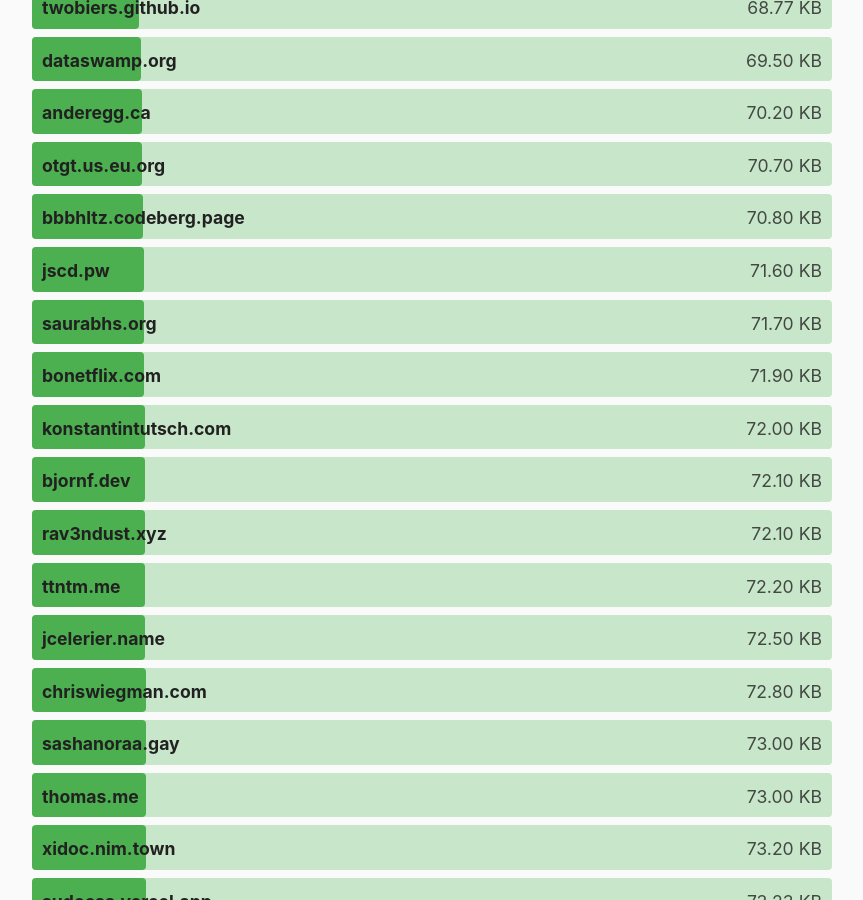
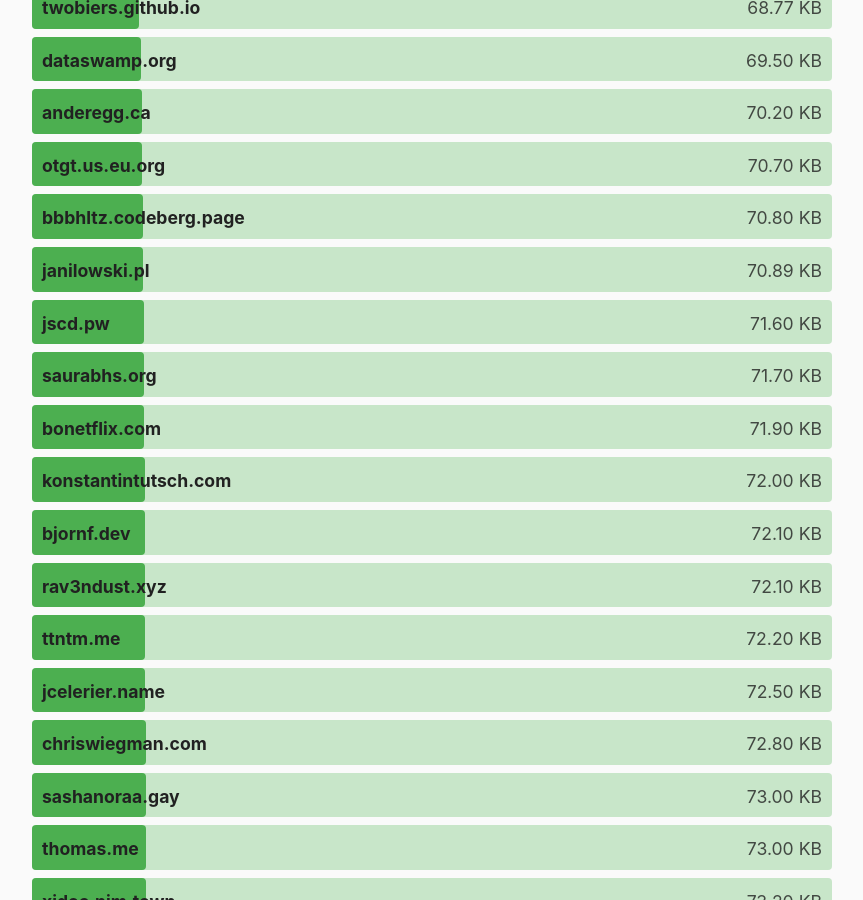
Before and after one commit to kevquirk/512kb.club, a Jekyll site: the page built from index.md, in a window 1280 px wide and 900 px high, scrolled down 20257 px. Shown: the whole window, without its empty margins (208-1071 px from the left). Built offline with Jekyll 4.4.1, drawn with Linux system fonts in a browser that asks for light colours; some of the changed text lies outside the part shown.

Commit message:
Update sites.yml with optimized website weight

```diff
--- a/_data/sites.yml
+++ b/_data/sites.yml
@@ -1,6 +1,6 @@
 - domain: janilowski.pl
   url: https://janilowski.pl/
-  size: 195.04
+  size: 70.89
   last_checked: 2024-04-13
 
 - domain: 0xedward.io
```
